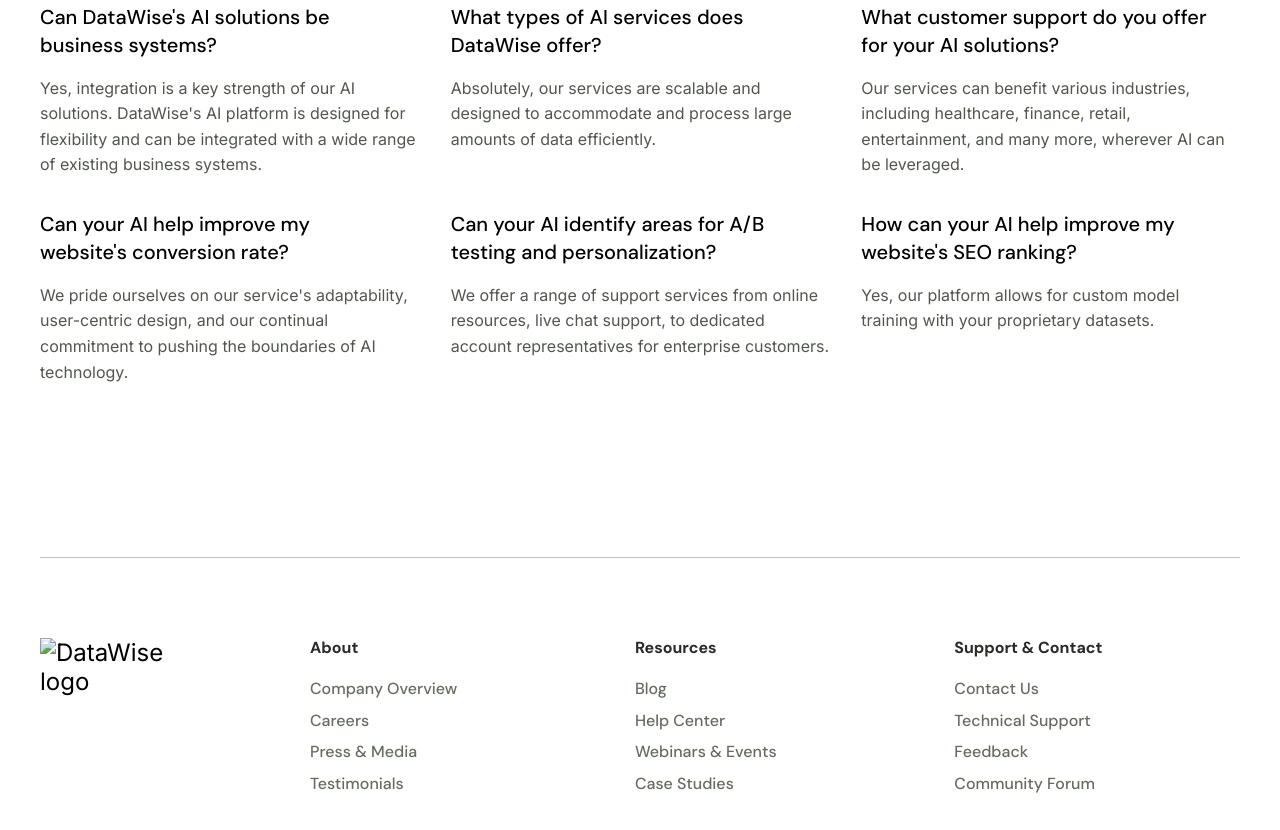
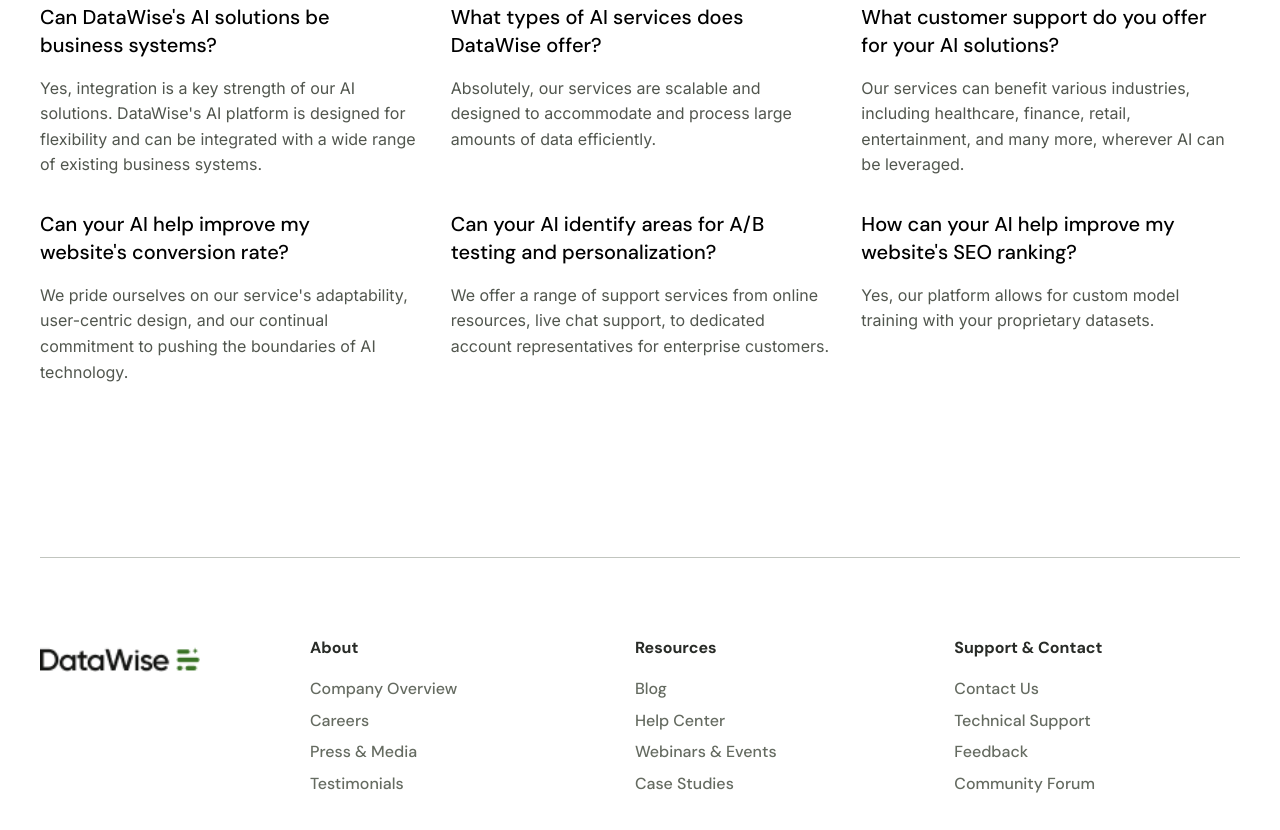
Before and after one commit to ArtemPlohenko/Power_of_Data, a plain HTML site: page index.html in a window 1280 px wide. Shown: the part 4290-5120 px from the top of the page. Drawn offline with nearby package versions, Linux system fonts and the light colour scheme; the site is published under a folder, as on GitHub Pages, so addresses that start at the root find nothing; files whose address does not match are found by name.

```diff
--- a/index.html
+++ b/index.html
@@ -386,7 +386,7 @@
             <div class="footer-wrap">
                 <div class="footer-content">
                     <div class="footer-logo">
-                        <img src="/assets/images/DataWise_logo.png" alt="DataWise logo">
+                        <img src="./assets/images/DataWise_logo.png" alt="DataWise logo">
                     </div>
                     <div class="footer-nav">
                         <div class="footer-col">
```
